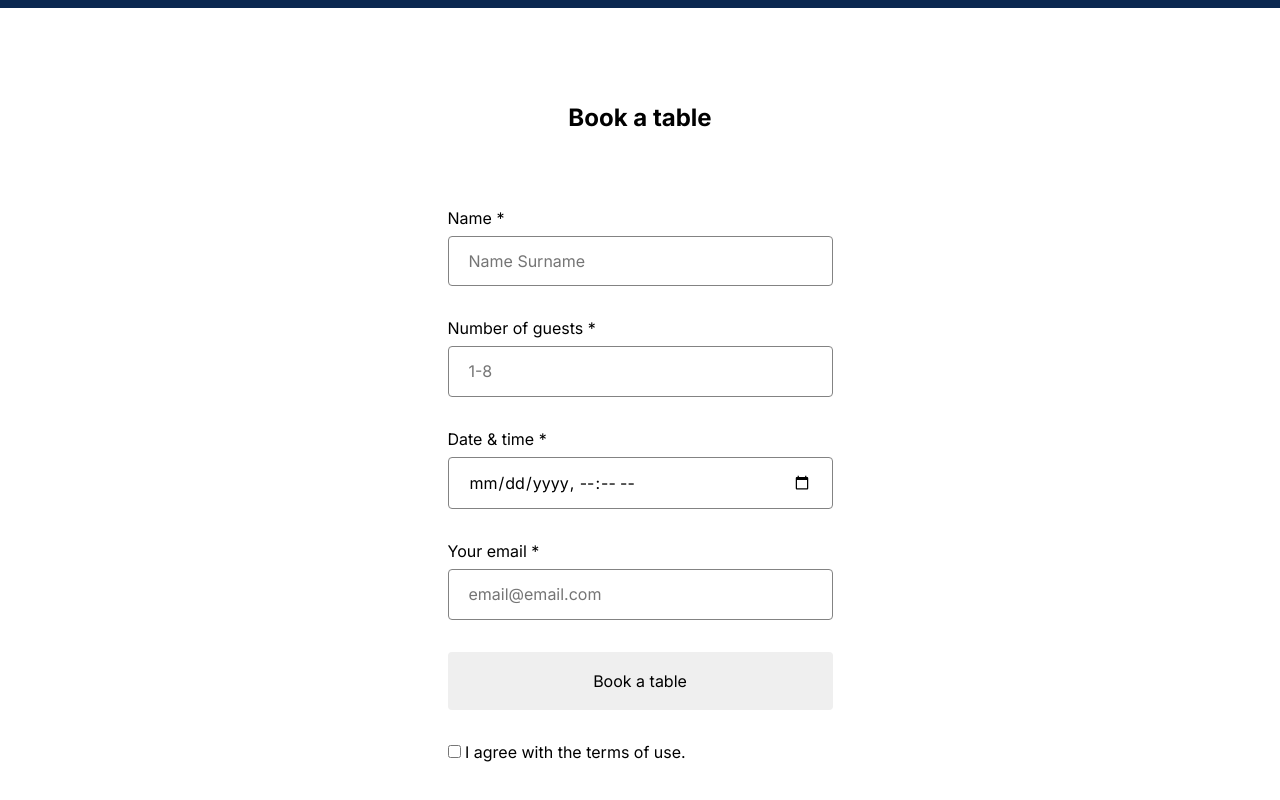
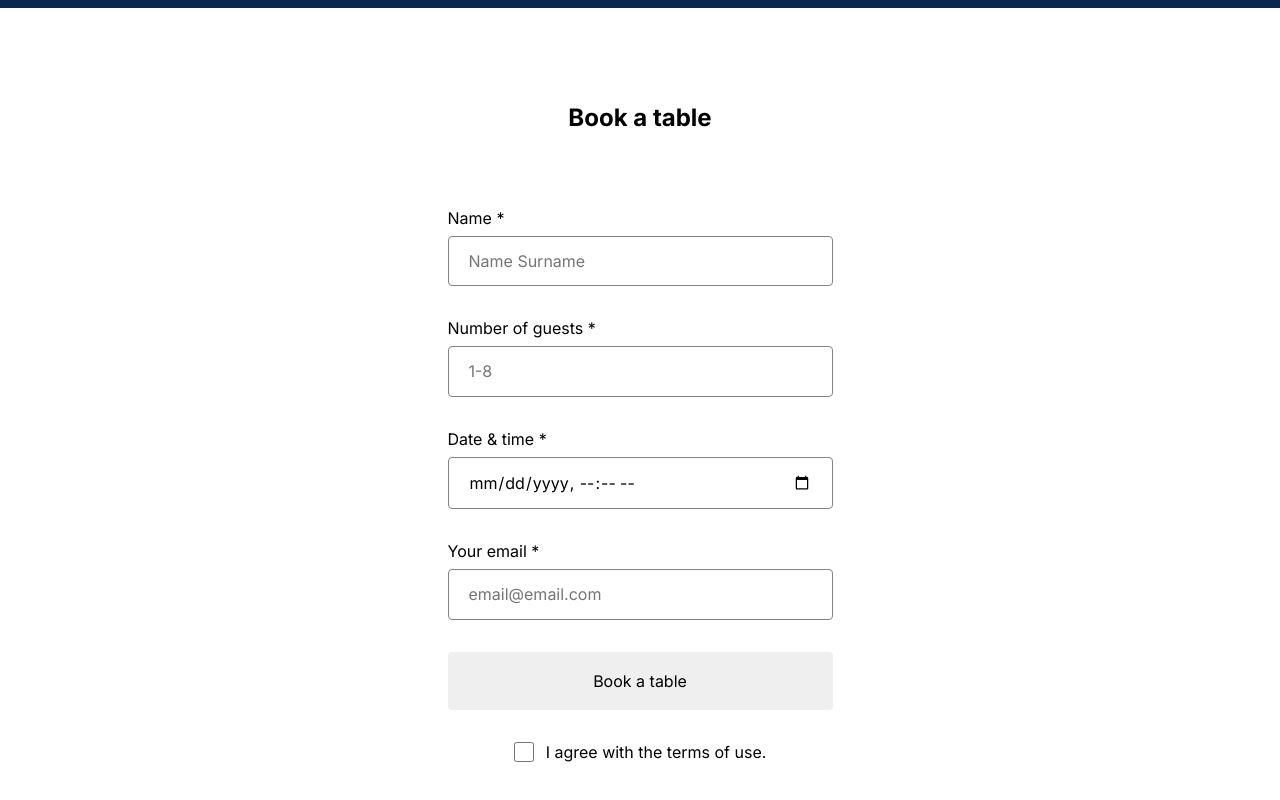
Before and after one commit to LizFrawley/se_project_coffeeshop, a plain HTML site: page index.html in a window 1280 px wide. Shown: the part 1768-2568 px from the top of the page. Drawn offline with Linux system fonts and the light colour scheme.

Commit message:
updated checkbox styles

```diff
--- a/pages/index.css
+++ b/pages/index.css
@@ -177,7 +177,13 @@
 }
 
 .form__checkbox {
+  border-radius: 2px;
+  width: 20px;
+  height: 20px;
 }
 
 .form__label_type_checkbox {
+  display: flex;
+  gap: 12px;
+  justify-content: center;
 }
```
